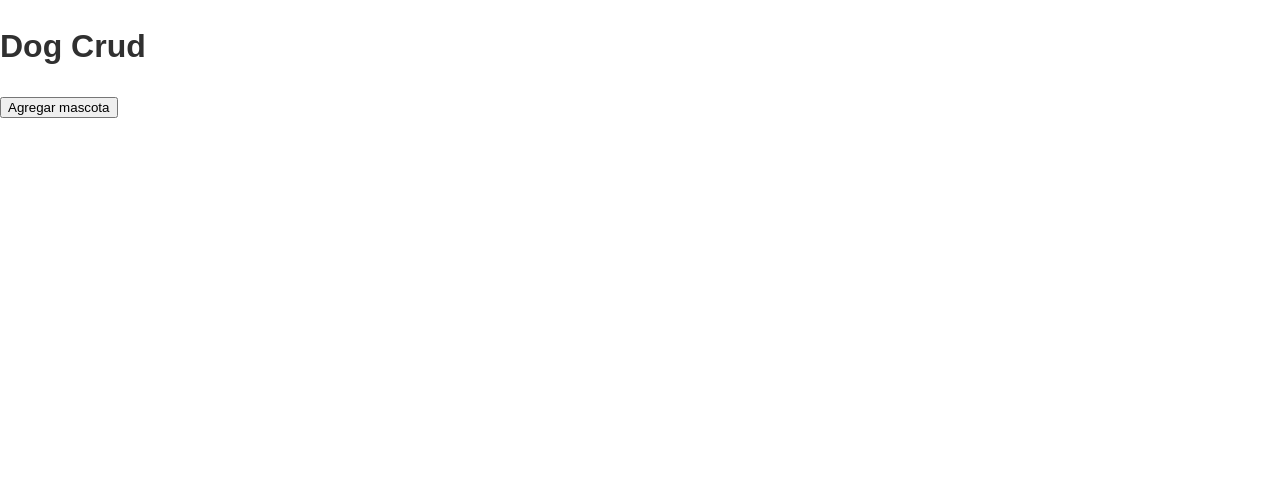
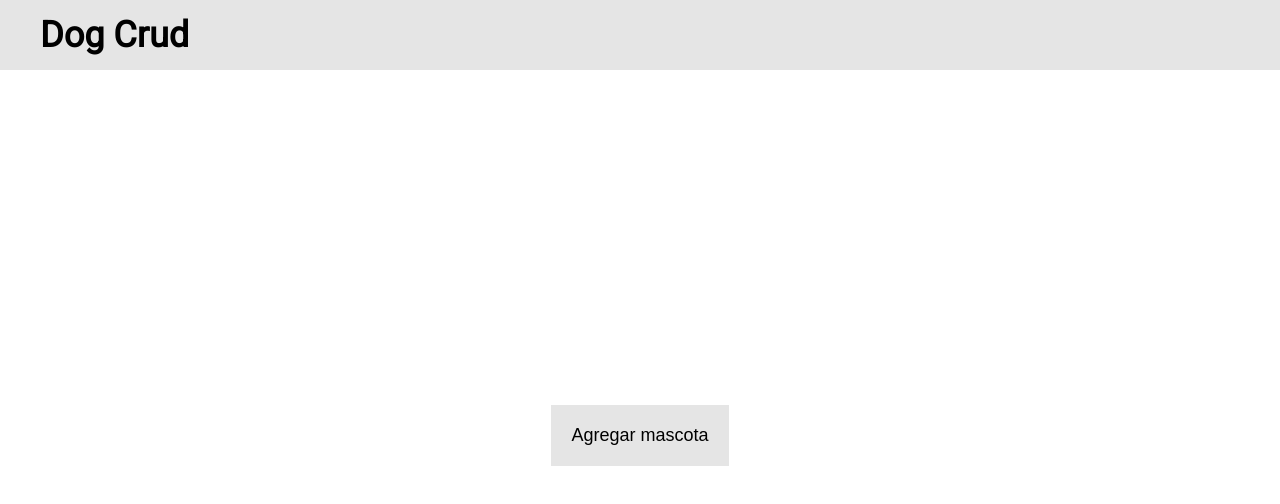
Before and after one commit to StevenACZ/CRUD-JS, a website: page index.html in a window 1280 px wide. Drawn offline with Linux system fonts and the light colour scheme.

Commit message:
Main page

```diff
--- a/index.html
+++ b/index.html
@@ -5,6 +5,9 @@
   <meta name="viewport" content="width=device-width, initial-scale=1.0">
   <title>Dog Crud</title>
   <link rel="stylesheet" href="./src/css/styles.css">
+
+  <!--Roboto Font Family-->
+  <link href="https://fonts.googleapis.com/css?family=Roboto&display=swap" rel="stylesheet">
 </head>
 <body>
   <header class="header">
--- a/src/sass/abstracts/_variables.scss
+++ b/src/sass/abstracts/_variables.scss
@@ -2,20 +2,13 @@
 //--(VARIABLES)-------------------------------------------//
 ///////////////////////////////////////////////////////////
 :root {
-  --ff-primary: 'Source Sans Pro', sans-serif;
-  --ff-secondary: 'Source Code Pro', monospace;
+  --ff-primary: 'Roboto', sans-serif;
 
   --fw-reg: 300;
   --fw-bold: 900;
 
-  --clr-light: #fff;
+  --clr-primary: #E5E5E5;
   --clr-dark: #303030;
-  --clr-accent: #16e0bd;
-
-  --fs-h1: 3rem;
-  --fs-h2: 2.25rem;
-  --fs-h3: 1.25rem;
-  --fs-body: 1rem;
 
   --bs: 0.25em 0.25em 0.75em rgba(0,0,0,.25),
         0.125em 0.125em 0.25em rgba(0,0,0,.15);
--- a/src/sass/base/_base.scss
+++ b/src/sass/base/_base.scss
@@ -1,22 +1,23 @@
 /////////////////////////////////////////////////////////////
 //--(BASE)-------------------------------------------//
 ///////////////////////////////////////////////////////////*,
+* {
+  margin: 0;
+  padding: 0;
+  box-sizing: border-box;
+}
+
 *::before,
 *::after {
   box-sizing: border-box;
 }
 
-body {
-  background: var(--clr-light);
-  color: var(--clr-dark);
-  margin: 0;
-  font-family: var(--ff-primary);
-  font-size: var(--fs-body);
-  line-height: 1.6;
+html {
+  font-size: 62.5%; // 1 rem = 10px
 }
 
-section {
-  padding: 5em 2em;
+body {
+  font-size: 1.6rem;
 }
 
 img {
--- a/src/sass/base/_typography.scss
+++ b/src/sass/base/_typography.scss
@@ -0,0 +1,6 @@
+/////////////////////////////////////////////////////////////
+//--(TYPOGRAPHY)------------------------------------------//
+///////////////////////////////////////////////////////////
+body {
+  font-family: var(--ff-primary);
+}
--- a/src/sass/components/_button.scss
+++ b/src/sass/components/_button.scss
@@ -0,0 +1,16 @@
+/////////////////////////////////////////////////////////////
+//--(BUTTON)----------------------------------------------//
+///////////////////////////////////////////////////////////
+.btn {
+  border: none;
+  padding: 2rem;
+  background-color: var(--clr-primary);
+  font-size: 1.8rem;
+  cursor: pointer;
+  transition: all .5s ease;
+}
+
+.btn:hover {
+  border-radius: .5rem;
+  box-shadow: 0px 2px 5px 0px rgba(0,0,0,.5);
+}
--- a/src/sass/layout/_header.scss
+++ b/src/sass/layout/_header.scss
@@ -0,0 +1,17 @@
+/////////////////////////////////////////////////////////////
+//--(FOOTER)----------------------------------------------//
+///////////////////////////////////////////////////////////
+.header {
+  background-color: var(--clr-primary);
+  height: 7rem;
+
+  display: flex;
+  justify-content: flex-start;
+  align-items: center;
+
+  padding: 0 4rem;
+
+  &__title {
+    font-size: 3.6rem;
+  }
+}
--- a/src/sass/pages/_home.scss
+++ b/src/sass/pages/_home.scss
@@ -0,0 +1,10 @@
+/////////////////////////////////////////////////////////////
+//--(HOME)------------------------------------------------//
+///////////////////////////////////////////////////////////
+.main {
+  height: calc(100vh - 7rem);
+
+  display: flex;
+  justify-content: center;
+  align-items: center;
+}
```
Also changed, not shown: src/css/styles.css.
